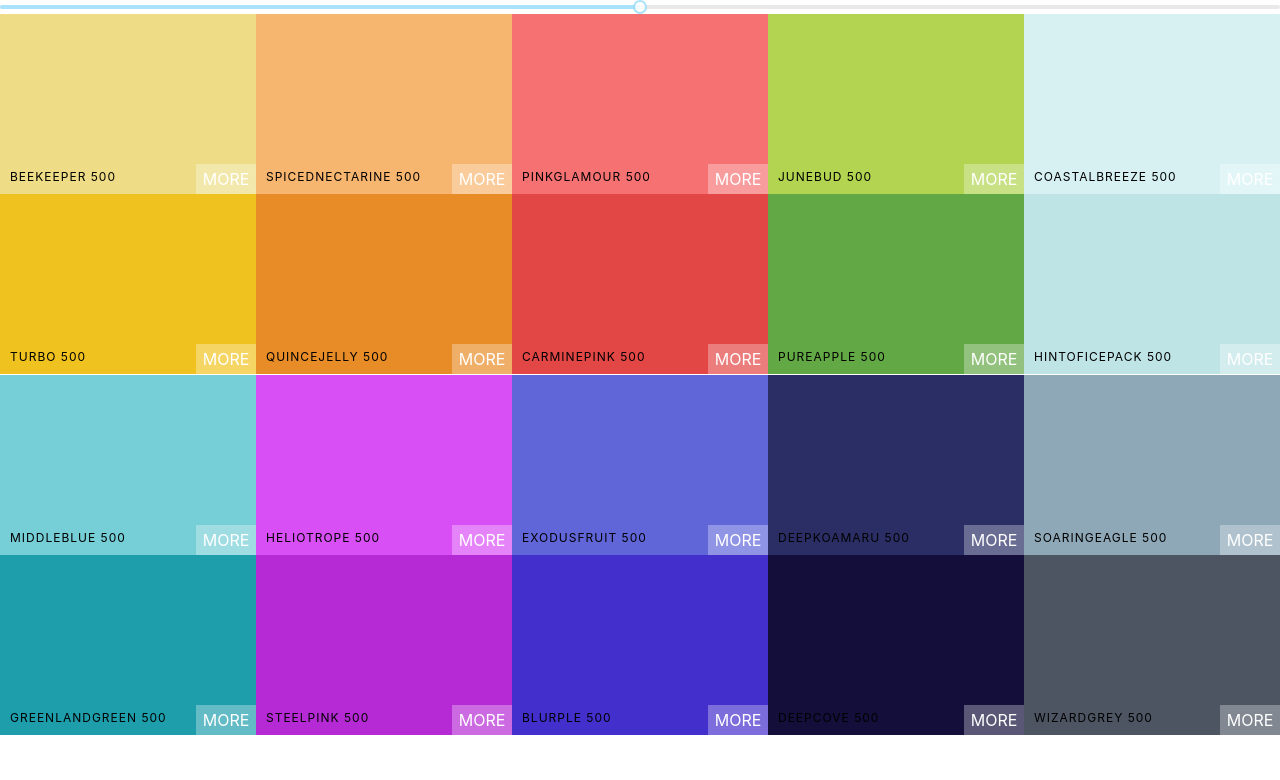
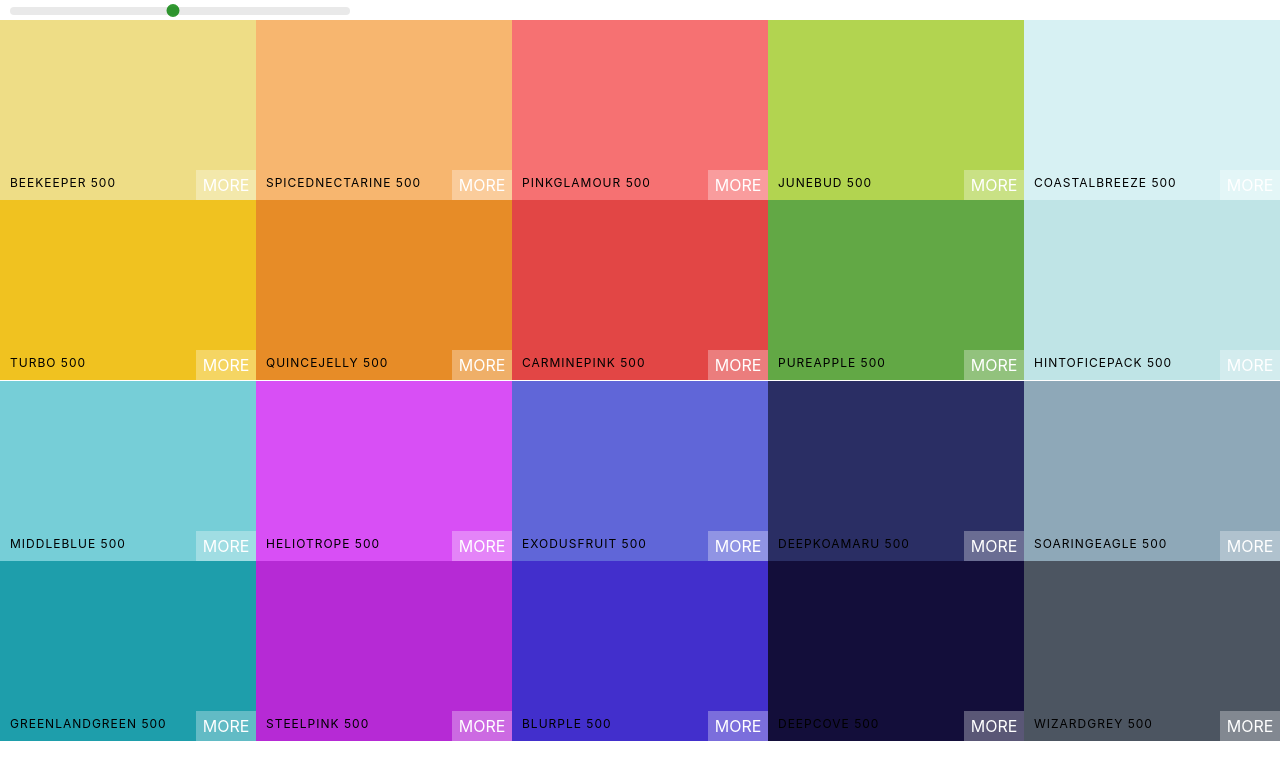
Before and after one commit to Cedric-Hurst/color-palette-project, a React (Create React App) app: page / in a window 1280 px wide. Shown: the top 780 px of the page. Built offline with nearby package versions, Linux system fonts and the light colour scheme.

Commit message:
styled color slider

```diff
--- a/src/Palette.css
+++ b/src/Palette.css
@@ -4,3 +4,8 @@
 .Palette-colors {
 	height: 90%;
 }
+.slider {
+	width: 340px;
+	margin: 0 10px;
+	display: inline-block;
+}
--- a/src/Palette.js
+++ b/src/Palette.js
@@ -1,8 +1,8 @@
 import React, { Component } from 'react'
 import ColorBox from './ColorBox'
-import './Palette.css'
 import Slider from 'rc-slider';
 import 'rc-slider/assets/index.css';
+import './Palette.css'
 
 export default class Palette extends Component {
     constructor(props) {
@@ -22,13 +22,27 @@
             <ColorBox color={color.hex} name={color.name} />)
         return (
             <div className='Palette'>
+                <div className='slider'>
                     <Slider
                         defaultValue={level}
                         min={100}
                         max={900}
                         onChange={this.changeLevel}
                         step={100}
+                        trackStyle={{ backgroundColor: 'transparent' }}
+                        railStyle={{ height: '8px' }}
+                        handleStyle={{
+                            backgroundColor: ' green',
+                            outline: 'none',
+                            border: '2px solid green',
+                            boxShadow: 'none',
+                            height: '13px',
+                            width: '13px',
+                            marginLeft: '-7px',
+                            marginTop: '-3px'
+                        }}
                     />
+                </div>
                 <div className='Palette-colors'>
                     {colorBoxes}
                 </div>
```
Lines whose indentation alone changed are shown as unchanged.
